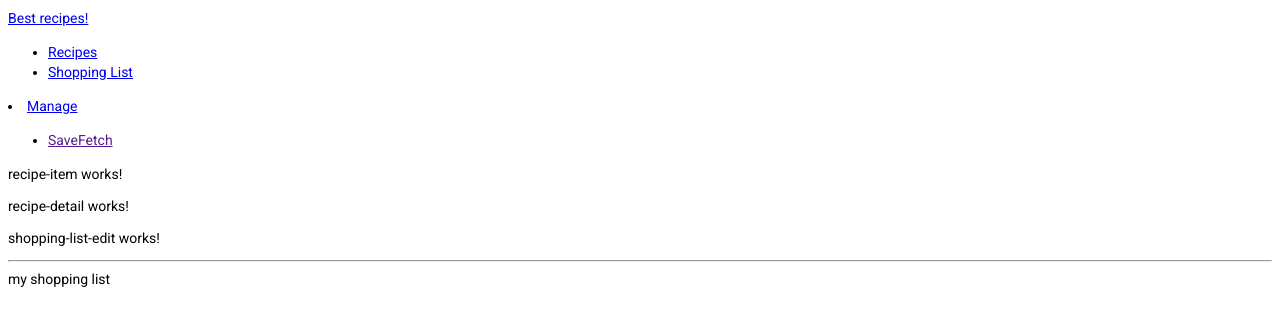
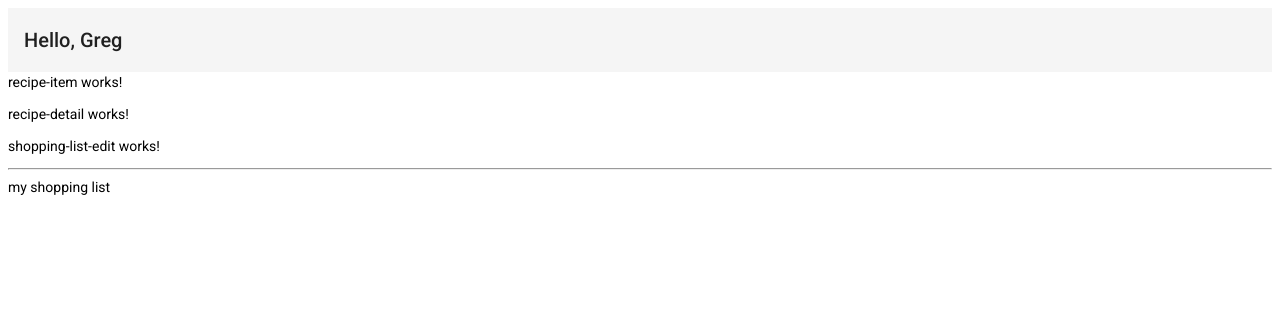
Before and after one commit to Greg-Neumann/Udemy-Course-Project-Angular, an Angular app: page / in a window 1280 px wide. Shown: the top 326 px of the page. Built offline with nearby package versions, Linux system fonts and the light colour scheme.

Commit message:
Angular material modularised and test usage

```diff
--- a/src/app/header/header.component.html
+++ b/src/app/header/header.component.html
@@ -1,4 +1,4 @@
-<nav class="navbar navbar-light bg-primary">
+<!-- <nav class="navbar navbar-light bg-primary">
   <div class="container-fluid">
 
       <a href="#" class="navbar-brand">Best recipes!</a>
@@ -18,4 +18,7 @@
       </div>
     </div>
   </div>
-</nav>
+</nav> -->
+<mat-toolbar>
+  <h1>Hello, Greg</h1>
+</mat-toolbar>
--- a/src/app/header/header.component.ts
+++ b/src/app/header/header.component.ts
@@ -1,15 +1,12 @@
-import { Component, OnInit } from '@angular/core';
+import { Component, NgModule, OnInit } from '@angular/core';
 
 @Component({
   selector: 'app-header',
   templateUrl: './header.component.html',
-  styleUrls: ['./header.component.css']
+  styleUrls: ['./header.component.css'],
 })
 export class HeaderComponent implements OnInit {
+  constructor() {}
 
-  constructor() { }
-
-  ngOnInit(): void {
-  }
-
+  ngOnInit(): void {}
 }
```
Also changed, not shown: src/app/app.module.ts (+5 -8 lines).
